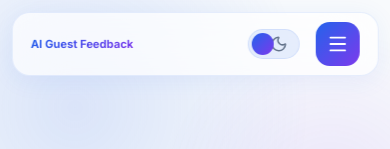
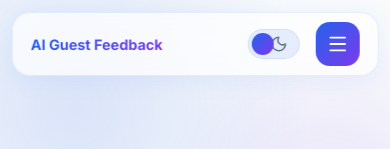
Before and after one commit to mnkshii/AI-Guest-Feedback, a React (Vite) app in the folder frontend/: page / in a window 390 px wide. Shown: the top 149 px of the page. Built offline with nearby package versions, Linux system fonts and the light colour scheme.

Commit message:
fix desktop and mobile responsives

```diff
--- a/frontend/src/styles/layout.css
+++ b/frontend/src/styles/layout.css
@@ -264,7 +264,7 @@ main {
     border-radius: 18px;
   }
   .logo h1 {
-    font-size: 1rem;
+    font-size: 1.25rem;
   }
   .sidebar {
     width: 280px;
@@ -279,7 +279,7 @@ main {
 }
 .logo h1 {
   text-decoration: none !important;
-  font-size: 0.7rem;
+  font-size: 0.9rem;
 }
 
 .btn-primary {
```
